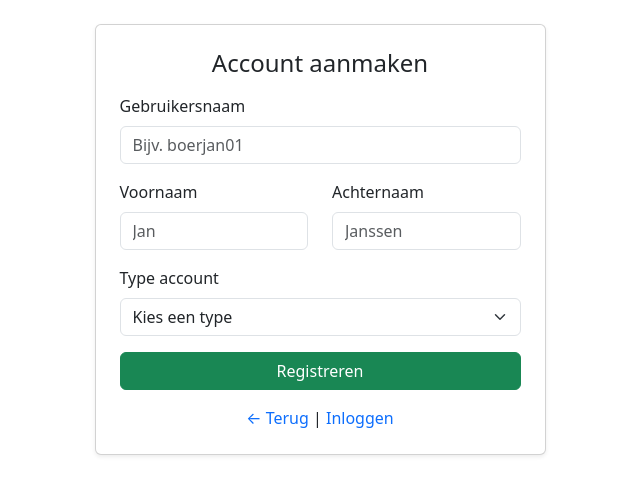
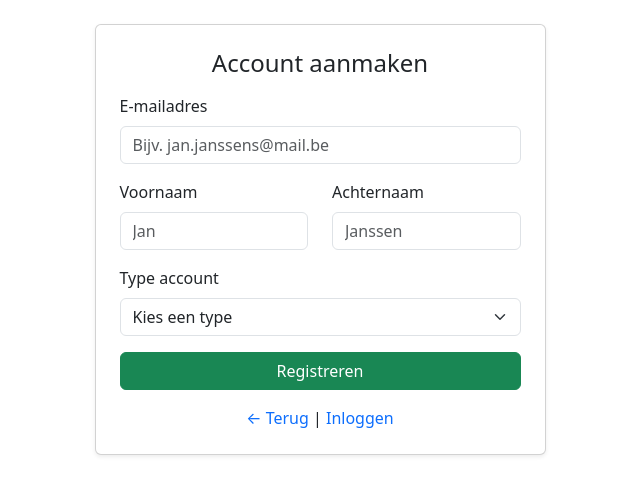
Before and after one commit to A-D-DBS-application/web-application-2025-group-29, a Flask app: page /signup in a window 1280 px wide. Shown: the part 56-551 px from the top of the page, without its empty margins (320-960 px from the left). Run offline with Flask 3, Linux system fonts and the light colour scheme.

Commit message:
Update signup.html

```diff
--- a/app/templates/signup.html
+++ b/app/templates/signup.html
@@ -7,9 +7,9 @@
                 <h2 class="h4 mb-3 text-center">Account aanmaken</h2>
         <form method="POST" class="needs-validation" novalidate>
           <div class="mb-3">
-            <label class="form-label">Gebruikersnaam</label>
-            <input type="text" name="username" class="form-control" placeholder="Bijv. boerjan01" required>
-            <div class="invalid-feedback">Gebruikersnaam is verplicht.</div>
+            <label class="form-label">E-mailadres</label>
+            <input type="text" name="username" class="form-control" placeholder="Bijv. jan.janssens@mail.be" required>
+            <div class="invalid-feedback">E-mailadres is verplicht.</div>
           </div>
           <div class="row">
             <div class="col-md-6 mb-3">
```
